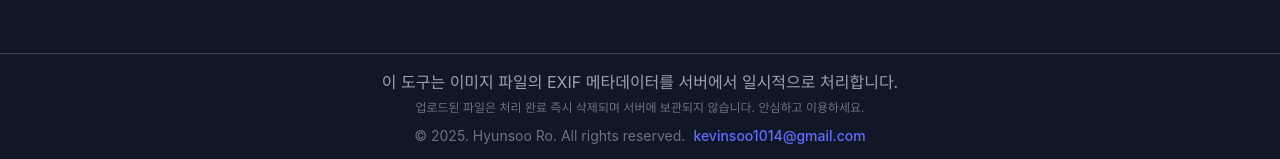
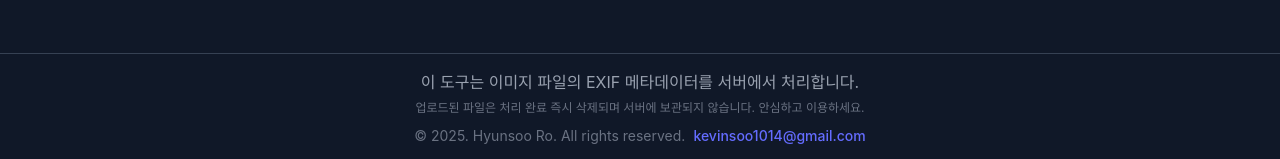
Before and after one commit to toosign00/film-metadata-app, a Next.js app: page / in a window 1280 px wide. Shown: the part 736-895 px from the top of the page. Built offline with nearby package versions, Linux system fonts and the light colour scheme.

Commit message:
💄 style: 푸터 문구 수정

```diff
--- a/src/components/layout/Footer/index.tsx
+++ b/src/components/layout/Footer/index.tsx
@@ -7,7 +7,7 @@ export const Footer = ({ className }: FooterProps) => {
     >
       <div className='mx-auto max-w-6xl text-center'>
         <p className='text-xs sm:text-base'>
-          이 도구는 이미지 파일의 EXIF 메타데이터를 서버에서 일시적으로 처리합니다.
+          이 도구는 이미지 파일의 EXIF 메타데이터를 서버에서 처리합니다.
           <br />
           <span className='text-xs text-gray-500'>
             업로드된 파일은 처리 완료 즉시 삭제되며 서버에 보관되지 않습니다. 안심하고 이용하세요.
```
